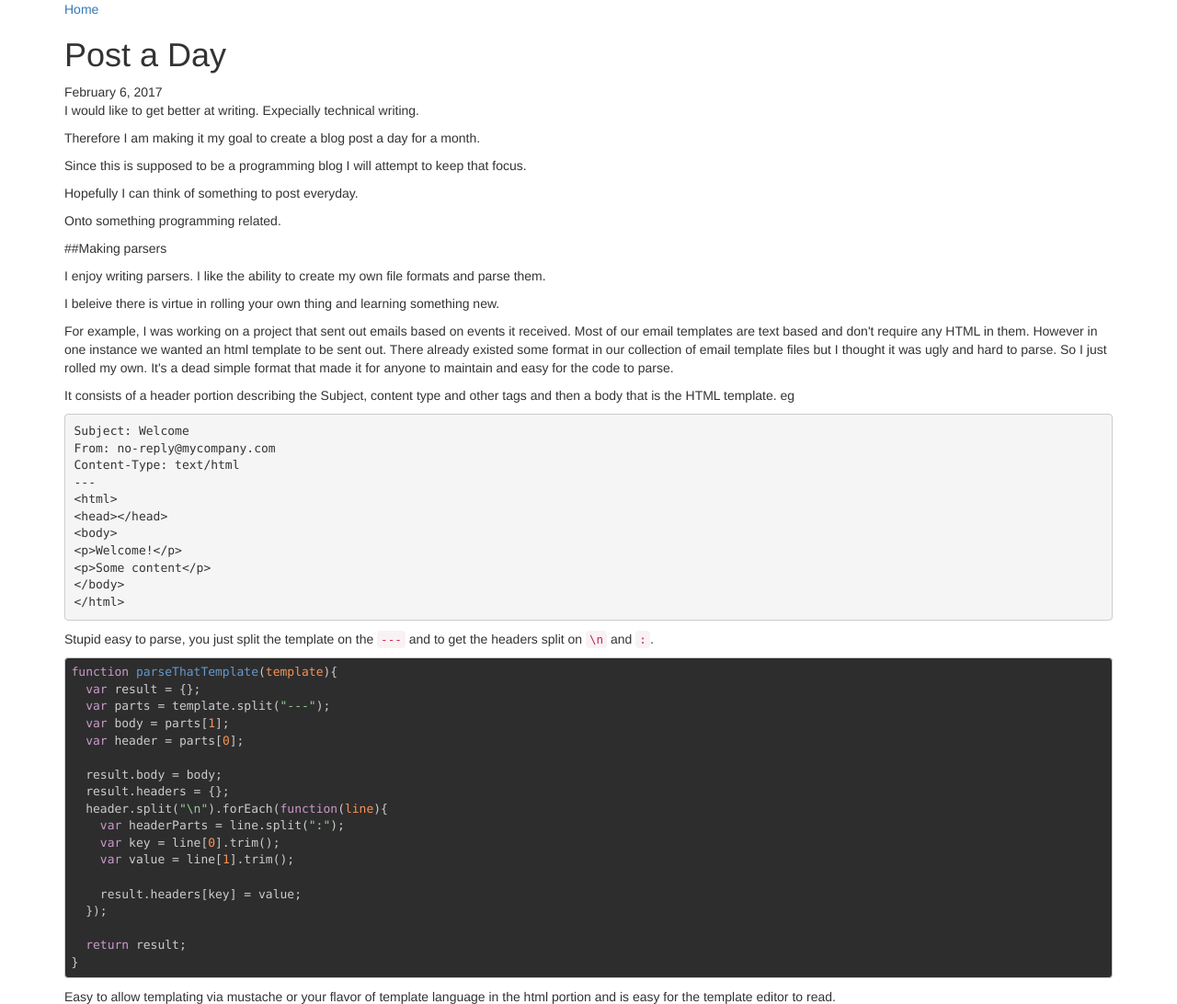
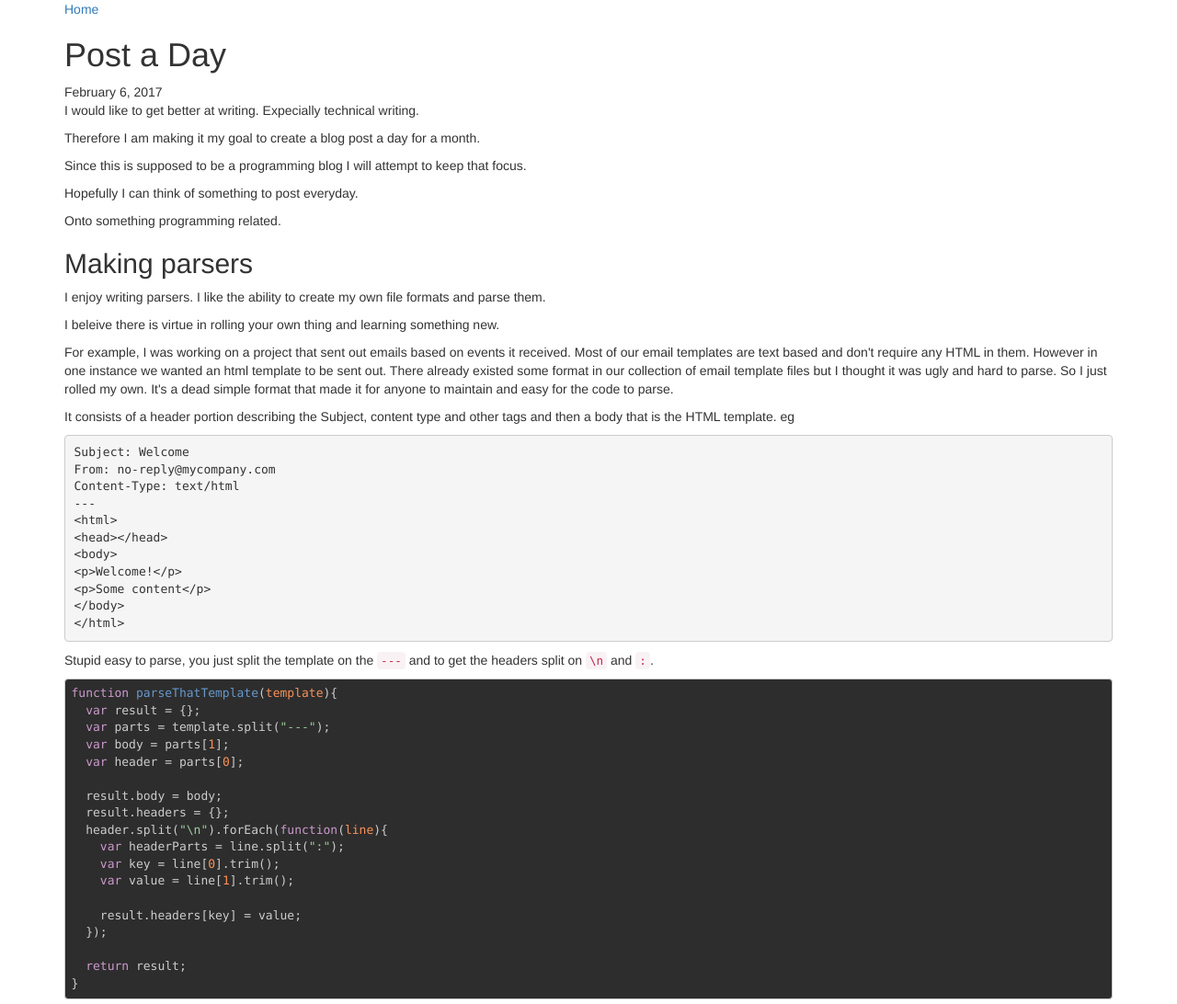
Before and after one commit to powerc9000/blog, a website: page posts/post_a_day.html in a window 1280 px wide. Shown: the top 1092 px of the page at 92% size. Drawn offline with nearby package versions, Linux system fonts and the light colour scheme.

Commit message:
update posts

```diff
--- a/posts/post_a_day.html
+++ b/posts/post_a_day.html
@@ -28,7 +28,7 @@ img{
 <p>Since this is supposed to be a programming blog I will attempt to keep that focus.</p>
 <p>Hopefully I can think of something to post everyday.</p>
 <p>Onto something programming related.</p>
-<p>##Making parsers</p>
+<h2>Making parsers</h2>
 <p>I enjoy writing parsers. I like the ability to create my own file formats and parse them.</p>
 <p>I beleive there is virtue in rolling your own thing and learning something new.</p>
 <p>For example, I was working on a project that sent out emails based on events it received.
```
